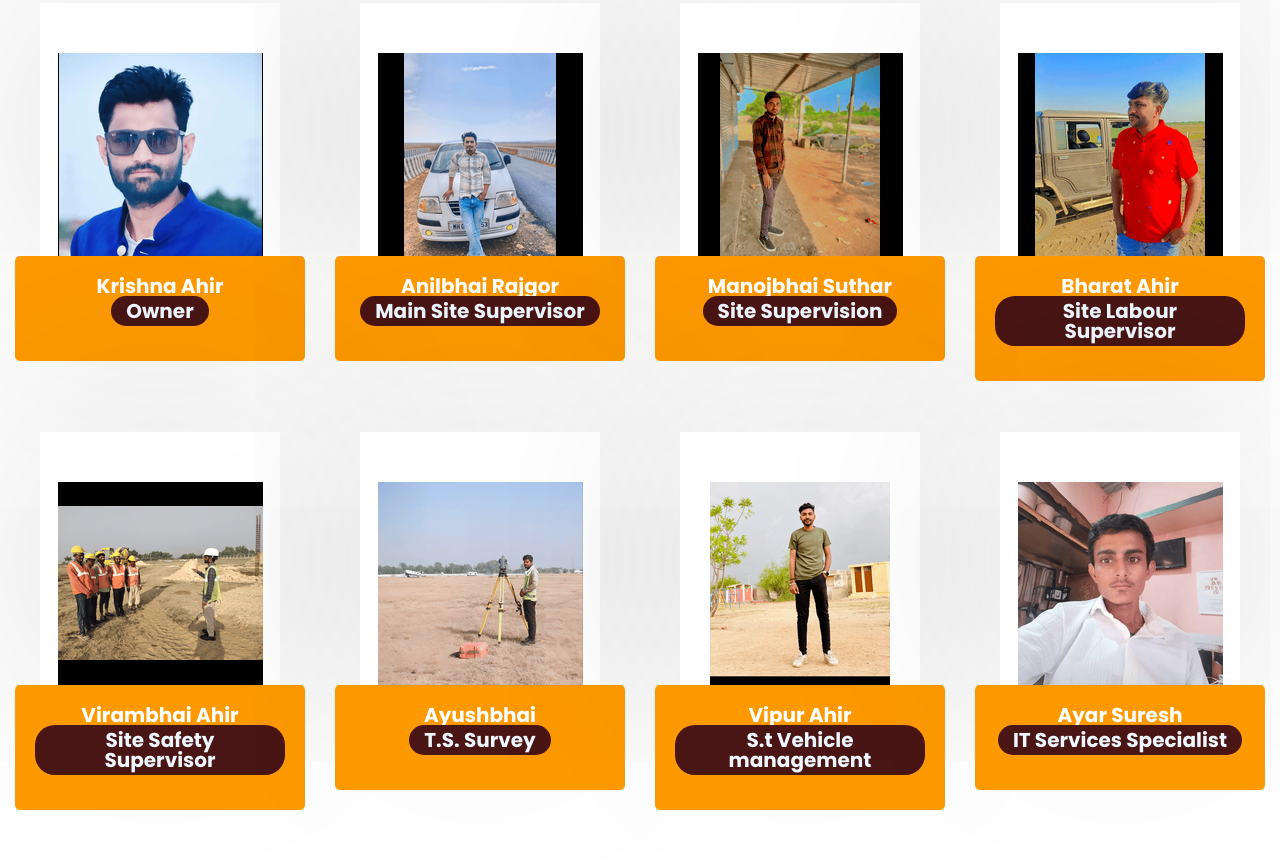
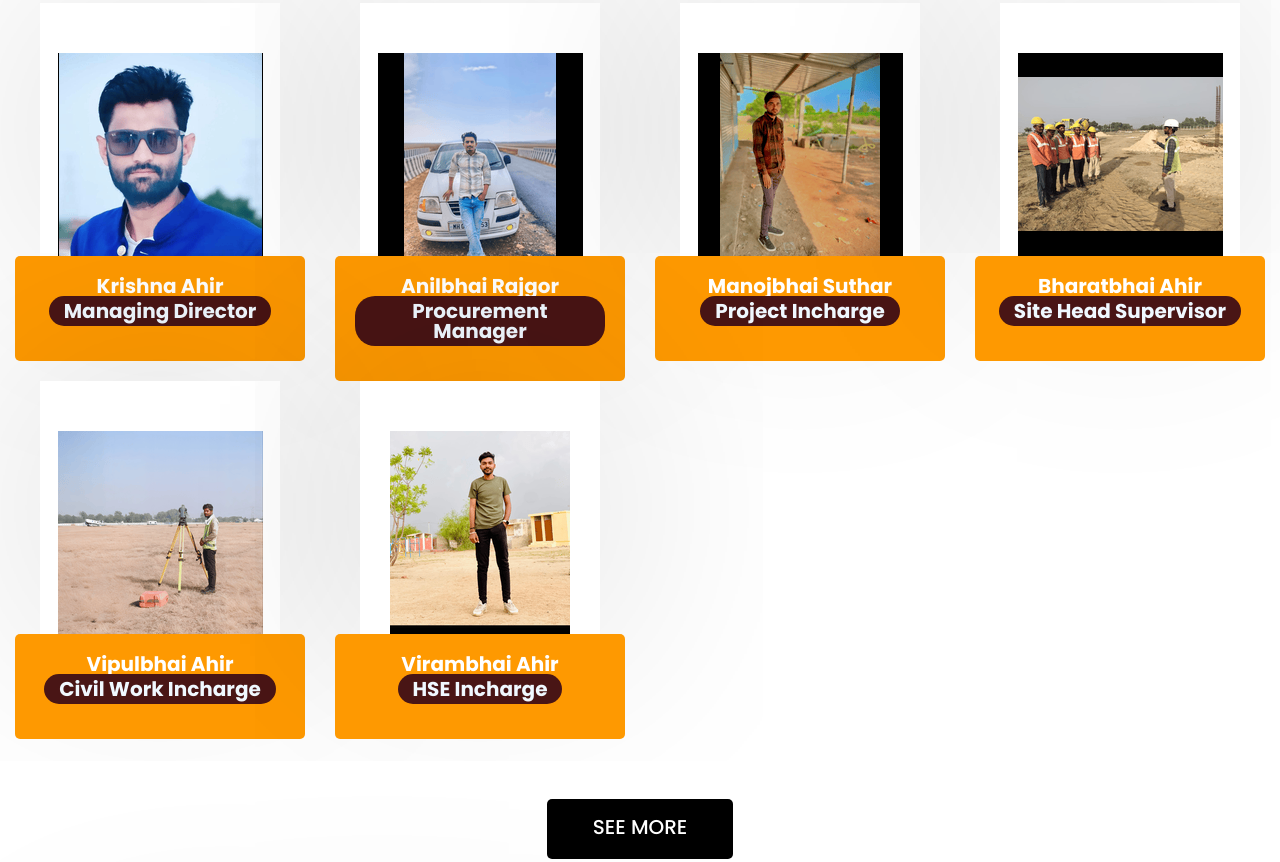
Before and after one commit to AYAR57/GANESH, a plain HTML site: page index.html in a window 1280 px wide. Shown: the part 3812-4674 px from the top of the page. Drawn offline with nearby package versions, Linux system fonts and the light colour scheme; a web font is replaced by a local one.

Commit message:
free ka update

```diff
--- a/index.html
+++ b/index.html
@@ -491,7 +491,7 @@
                      </div>
 
                      <div class="social_icon_main">
-                        <h4>Krishna Ahir<br><span class="styled-text">Owner</span></h4>
+                        <h4>Krishna Ahir<br><span class="styled-text">Managing Director</span></h4>
 
                      </div>
                   </div>
@@ -503,7 +503,7 @@
                      </div>
 
                      <div class="social_icon_main">
-                        <h4>Anilbhai Rajgor<br><span class="styled-text">Main Site Supervisor</span></h4>
+                        <h4>Anilbhai Rajgor<br><span class="styled-text">Procurement Manager</span></h4>
 
                      </div>
                   </div>
@@ -514,23 +514,12 @@
                         <i><img src="images/man2.png" alt="#"/></i>
                      </div>
                      <div class="social_icon_main">
-                        <h4>Manojbhai Suthar<br><span class="styled-text">Site Supervision</span></h4>
+                        <h4>Manojbhai Suthar<br><span class="styled-text">Project Incharge</span></h4>
 
                      </div>
                   </div>
                </div>
-               <div class="col-md-3 col-sm-6">
-                  <div class="staff">
-                     <div class="man">
-                        <i><img src="images/man3.png" alt="#"/></i>
-                     </div>
-                     <div class="social_icon_main">
-                        <h4>Bharat Ahir<br><span class="styled-text">Site Labour Supervisor</span></h4>
 
-                     </div>
-                  </div>
-                  <br><br>
-               </div>
 
 
                   <!-- new row added -->
@@ -542,7 +531,7 @@
                            <i><img src="images/man4.png" alt="#"/></i>
                         </div>
                         <div class="social_icon_main">
-                           <h4>Virambhai Ahir<br><span class="styled-text">Site Safety Supervisor</span></h4>
+                           <h4>Bharatbhai Ahir<br><span class="styled-text">Site Head Supervisor</span></h4>
 
                         </div>
                      </div>
@@ -553,7 +542,7 @@
                            <i><img src="images/man5.png" alt="#"/></i>
                         </div>
                         <div class="social_icon_main">
-                           <h4>Ayushbhai <br><span class="styled-text">T.S. Survey</span></h4>
+                           <h4>Vipulbhai Ahir<br><span class="styled-text">Civil Work Incharge</span></h4>
 
                         </div>
                      </div>
@@ -564,22 +553,12 @@
                            <i><img src="images/man6.png" alt="#"/></i>
                         </div>
                         <div class="social_icon_main">
-                           <h4>Vipur Ahir<br><span class="styled-text">S.t Vehicle management</span></h4>
+                           <h4>Virambhai Ahir<br><span class="styled-text">HSE Incharge</span></h4>
 
                         </div>
                      </div>
                   </div>
-                  <div class="col-md-3 col-sm-6">
-                     <div class="staff">
-                        <div class="man">
-                           <i><img src="images/man7.png" alt="#"/></i>
-                        </div>
-                        <div class="social_icon_main">
-                           <h4>Ayar Suresh<br><span class="styled-text">IT Services Specialist </span></h4>
 
-                        </div>
-                     </div>
-                  </div>
 
 
 
```
